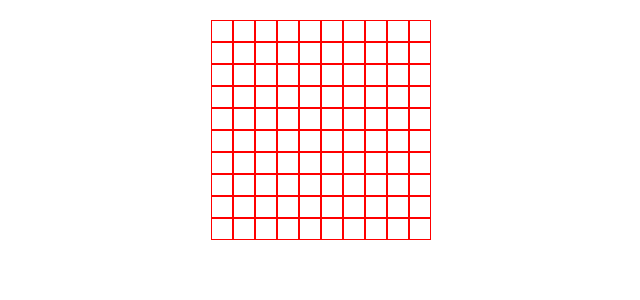
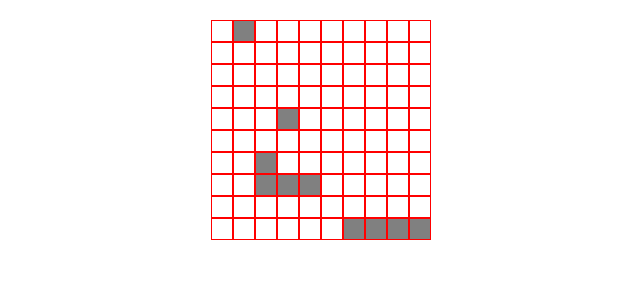
Before and after one commit to sermark/BattleShip, a React (Create React App) app in the folder test-task/: page / in a window 1280 px wide. Shown: the top 300 px of the page, without its empty margins (319-959 px from the left). Built offline with nearby package versions, Linux system fonts and the light colour scheme; the HTML template or start-up script is replaced by a standard one.

Commit message:
random render

```diff
--- a/test-task/src/App.tsx
+++ b/test-task/src/App.tsx
@@ -1,13 +1,15 @@
 import * as React from 'react';
 import './App.css';
-import BattleShip from './components/battleField';
+// import BattleShip from './components/battleField';
+import Main from './components/main';
 
 // import logo from './logo.svg';
 
 class App extends React.Component {
   public render() {
     return (
-      <BattleShip status='field' />
+      <Main />
+      // <BattleShip status='field' />
     );
   }
 }
--- a/test-task/src/components/battleField.tsx
+++ b/test-task/src/components/battleField.tsx
@@ -1,12 +1,14 @@
 import * as React from 'react';
 import Cell from './cell';
 
-interface Ifield {
-	status: string;
-}
+// interface Ifield {
+// 	coordsArray: number[];
+// 	getRandomCoord():number;
+// 	isItemInArray(array:any, item:any):boolean;
+// }
 
-export default class BattleField extends React.Component<Ifield, {}> {
-	constructor(props: Ifield) {
+export default class BattleField extends React.Component<any, any> {
+	constructor(props: any) {
 		super(props);
 
 		this.handleClick = this.handleClick.bind(this);
@@ -14,10 +16,15 @@ export default class BattleField extends React.Component<Ifield, {}> {
 
 	public render() {
 		const cells: any[] = [];
-		for (let i = 1; i <= 10; i++) {
-			for (let j = 1; j <= 10; j++) {
+		for (let i = 0; i < 10; i++) {
+			for (let j = 0; j < 10; j++) {
+				let classes = "cell";
+				if (this.props.coordsArray && this.props.isItemInArray(this.props.coordsArray, [i, j])) {
+            		classes = classes + ' ship';
+         		}
 				cells.push(
 					<Cell
+						className={classes}
 						handleClick={this.handleClick}
 						key={i * 10 + j}
 						x={i}
--- a/test-task/src/components/cell.tsx
+++ b/test-task/src/components/cell.tsx
@@ -3,11 +3,12 @@ import * as React from 'react';
 interface ICellProps {
     x: number;
     y: number;
+    className: string;
     handleClick(x:number, y:number): void;
 }
 
-const Cell = ({ x, y, handleClick }: ICellProps) => (
-    <li className="cell" onClick={() => handleClick(x, y)} />
+const Cell = ({ x, y, handleClick, className }: ICellProps) => (
+    <li className={className} onClick={() => handleClick(x, y)} />
 );
 
 export default Cell;
--- /dev/null
+++ b/test-task/src/components/main.tsx
@@ -0,0 +1,217 @@
+import * as React from 'react';
+import BattleField from "./battleField";
+
+class Main extends  React.Component<any, any> {
+	constructor(props:any) {
+		super(props);
+		this.state = {
+			coordsArray: []
+		};
+
+		this.initGame = this.initGame.bind(this);
+		this.getRandomCoord = this.getRandomCoord.bind(this);
+		this.isItemInArray = this.isItemInArray.bind(this);
+	}
+
+	public componentDidMount() {
+		this.initGame();
+	}
+
+  public initGame() {
+		this.generateShips();
+  }
+
+/* tslint:disable:prefer-for-of */
+	public isItemInArray(array:any, item:any):boolean {
+		if ( typeof array === 'undefined') {
+			return false;
+		}
+
+		if ( array.length === 0) {
+			return false;
+		}
+		for (let i = 0; i < array.length; i++) {
+			if (array[i][0] === item[0] && array[i][1] === item[1]) {
+			return true;
+			}
+		}
+		return false;
+	}
+
+	public isCorrectCoords(source:any, array:any) {
+    for (let i = 0; i < array.length; i++) {
+      for (let j = 0; j < source.length; j++) {
+        const wrongX = array[i][0] >= (source[j][0] - 1) && array[i][0] <= (source[j][0] + 1);
+        const wrongY = array[i][1] >= (source[j][1] - 1) && array[i][1] <= (source[j][1] + 1);
+        if (wrongX || wrongY) {
+          return false;
+        }
+      }
+    }
+    return true;
+	}
+
+	public setUnavailableCells(unavailableArray:any, array:any) {
+    for (let i = 0; i < array.length; i++) {
+      const item = array[i];
+      for (let x = item[0] - 1; x <= item[0] + 1; x++) {
+        for (let y = item[1] - 1; y <= item[1] + 1; y++) {
+          if (x >= 0 && y >= 0 && !this.isItemInArray(unavailableArray, [x, y])) {
+            unavailableArray.push([x, y]);
+          }
+        }
+      }
+    }
+	}
+
+	public generateShips() {
+    const unavailableCoords:any = [];
+    // generate L ship
+    const coordsArray = this.generateLShipCoords();
+    this.setUnavailableCells(unavailableCoords, coordsArray);
+
+    // generate I ship
+    let iShipCoords = [];
+
+    do {
+      iShipCoords = this.generateIShipCoords();
+    } while (!this.isCorrectCoords(coordsArray, iShipCoords));
+
+    coordsArray.push(...iShipCoords);
+    this.setUnavailableCells(unavailableCoords, iShipCoords);
+
+    // generate dot ships
+    let dotShip1Coords = [];
+
+    do {
+      dotShip1Coords = [this.getRandomCoord(), this.getRandomCoord()];
+    } while (this.isItemInArray(unavailableCoords, dotShip1Coords));
+
+    coordsArray.push(dotShip1Coords);
+    this.setUnavailableCells(unavailableCoords, [dotShip1Coords]);
+
+    let dotShip2Coords = [];
+
+    do {
+      dotShip2Coords = [this.getRandomCoord(), this.getRandomCoord()];
+    } while (this.isItemInArray(unavailableCoords, dotShip2Coords));
+
+		coordsArray.push(dotShip2Coords);
+
+		this.setState({
+			coordsArray
+		});
+	}
+
+	public generateIShipCoords() {
+    const items = [];
+    const shipLength = 4;
+    const fieldLength = 10;
+    const x = this.getRandomCoord();
+    const y = this.getRandomCoord();
+    const orientation = this.getRandomShipOrientation();
+    items.push([x, y]);
+
+    if (orientation === 'vertical') {
+      if (y + shipLength > fieldLength - 1) {
+        items.push([x, y - 1]);
+        items.push([x, y - 2]);
+        items.push([x, y - 3]);
+      } else {
+        items.push([x, y + 1]);
+        items.push([x, y + 2]);
+        items.push([x, y + 3]);
+      }
+    } else {
+      if (x + shipLength > fieldLength - 1) {
+        items.push([x - 1, y]);
+        items.push([x - 2, y]);
+        items.push([x - 3, y]);
+      } else {
+        items.push([x + 1, y]);
+        items.push([x + 2, y]);
+        items.push([x + 3, y]);
+      }
+    }
+
+    return items;
+	}
+
+	public generateLShipCoords() {
+    const items = [];
+    const shipLength = 3;
+    const fieldLength = 10;
+    const x = this.getRandomCoord();
+    const y = this.getRandomCoord();
+    const orientation = this.getRandomShipOrientation();
+    items.push([x, y]);
+
+    if (orientation === 'vertical') {
+      if (y + shipLength > fieldLength - 1) {
+        if (x - 1 < 0) {
+          items.push([x + 1, y]);
+          items.push([x + 1, y - 1]);
+          items.push([x + 1, y - 2]);
+        } else {
+          items.push([x - 1, y]);
+          items.push([x - 1, y - 1]);
+          items.push([x - 1, y - 2]);
+        }
+      } else {
+        if (x - 1 < 0) {
+          items.push([x + 1, y]);
+          items.push([x + 1, y + 1]);
+          items.push([x + 1, y + 2]);
+        } else {
+          items.push([x - 1, y]);
+          items.push([x - 1, y + 1]);
+          items.push([x - 1, y + 2]);
+        }
+      }
+    } else {
+      if (x + shipLength > fieldLength - 1) {
+        if (y - 1 < 0) {
+          items.push([x, y + 1]);
+          items.push([x - 1, y + 1]);
+          items.push([x - 2, y + 1]);
+        } else {
+          items.push([x, y - 1]);
+          items.push([x - 1, y - 1]);
+          items.push([x - 2, y - 1]);
+        }
+      } else {
+        if (y - 1 < 0) {
+          items.push([x, y + 1]);
+          items.push([x + 1, y + 1]);
+          items.push([x + 2, y + 1]);
+        } else {
+          items.push([x, y - 1]);
+          items.push([x + 1, y - 1]);
+          items.push([x + 2, y - 1]);
+        }
+      }
+    }
+
+    return items;
+	}
+
+	public getRandomCoord():number {
+    return Math.floor(Math.random() * 10);
+  }
+
+  public getRandomShipOrientation() {
+    const options = ['vertical', 'horizontal'];
+    return options[Math.floor(Math.random() * options.length)];
+	}
+
+	public render() {
+		return (
+			<div>
+				{/* <BattleField /> */}
+				  <BattleField coordsArray={this.state.coordsArray} isItemInArray={this.isItemInArray}/>
+			</div>
+		)
+	}
+}
+
+export default Main;
--- a/test-task/src/index.css
+++ b/test-task/src/index.css
@@ -9,7 +9,7 @@ body {
     width: 20px;
     height: 20px;
     border: 1px solid red;
-  cursor:pointer;
+    cursor: pointer;
 }
 
 .battleField {
@@ -20,3 +20,7 @@ body {
     padding: 20px;
     margin: 0 auto;
 }
+
+.ship {
+    background-color: grey;
+}
```
Lines whose indentation alone changed are shown as unchanged.
